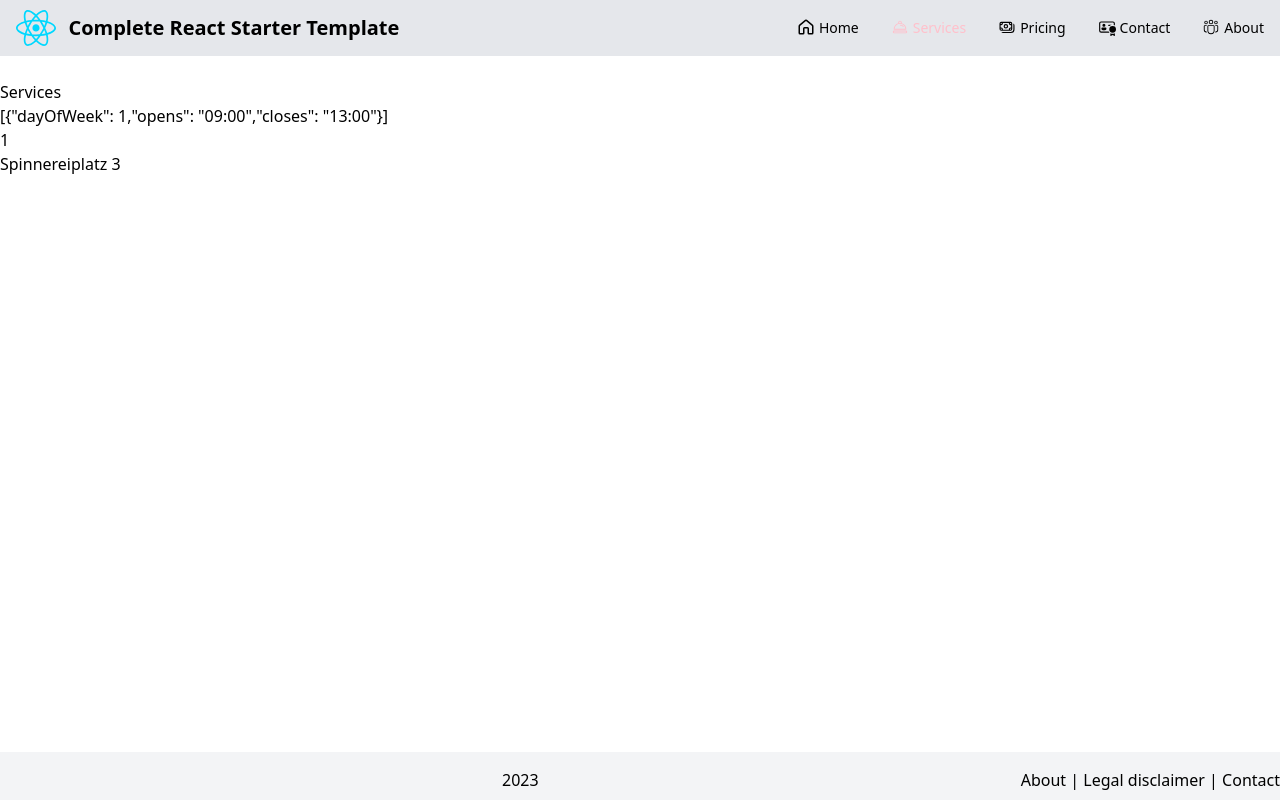
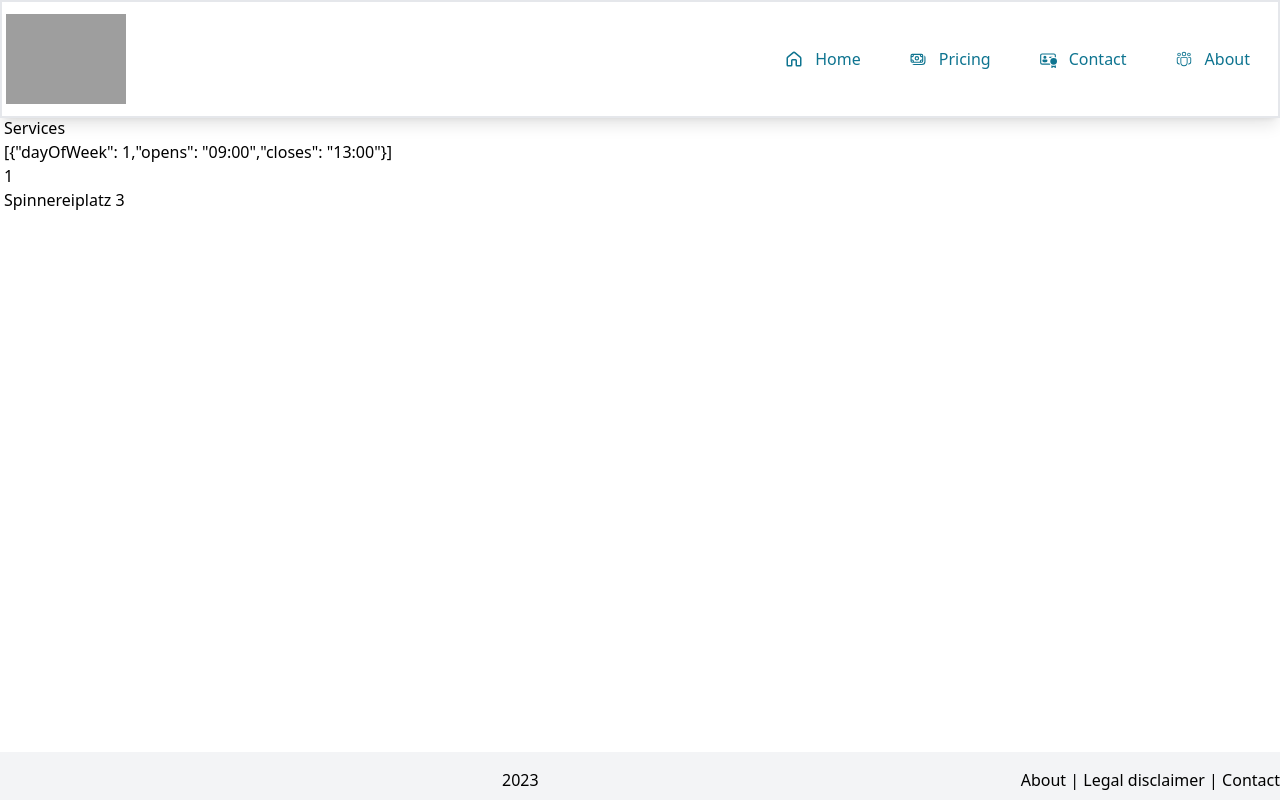
Before and after one commit to AndreasKarz/ReactStarterTemplate, a React (Vite) app: page /services in a window 1280 px wide. Built offline with nearby package versions, Linux system fonts and the light colour scheme; grey boxes are pictures that could not be loaded; some icons are missing.

Commit message:
Switch from FlowBite to FloatUI

```diff
--- a/package.json
+++ b/package.json
@@ -10,8 +10,6 @@
 	},
 	"dependencies": {
 		"axios": "^1.4.0",
-		"flowbite": "^1.8.1",
-		"flowbite-react": "^0.5.0",
 		"i18next": "^23.4.5",
 		"i18next-browser-languagedetector": "^7.1.0",
 		"i18next-http-backend": "^2.2.1",
--- a/public/locales/de/translation.json
+++ b/public/locales/de/translation.json
@@ -1,4 +1,11 @@
 {
+	"home": {
+		"seo": {
+			"title": "Wir erledigen das, was ihre Entwickler nicht gerne tun!",
+			"description": "Welche Entwickler schreiben schon gerne Tests?",
+			"keywords": "Kontakt, Testen, Software, Test, Automatisiert, Playwright, Selenium, Specflow"
+		}
+	},
 	"hero1": "Konzentrieren Sie sich auf Ihre Softwareentwicklung.",
 	"hero2": "Wir schreiben Ihre Tests!",
 	"intro": "Erleichtern Sie Ihre agile Software-Entwicklung mit unserer Unterstützung beim automatisierten Testen. Unser Team setzt Playwright, Selenium und Specflow ein, um effiziente und zuverlässige Test-Suites zu schreiben. Überlassen Sie uns Ihre Tests, damit Sie sich auf Ihre App-Entwicklung konzentrieren können.",
--- a/public/locales/en/translation.json
+++ b/public/locales/en/translation.json
@@ -1,4 +1,11 @@
 {
+	"home": {
+		"seo": {
+			"title": "We do what their developers hate to do!",
+			"description": "What developer likes to write tests?",
+			"keywords": "Kontakt, Testen, Software, Test, Automatisiert, Playwright, Selenium, Specflow"
+		}
+	},
 	"hero1": "Be focused on your software development.",
 	"hero2": "We write your tests!",
 	"intro": "Facilitate your agile software development with our automated testing support. Our team uses Playwright, Selenium and Specflow to write efficient and reliable test suites. Let us take care of your testing so you can focus on your app development.",
--- a/src/components/NavBar.tsx
+++ b/src/components/NavBar.tsx
@@ -1,58 +1,94 @@
 /**
+ * https://floatui.com/components/navbars
  * https://icon-sets.iconify.design/
- * https://tailwindcss.com/docs/margin
  */
-import { Navbar } from 'flowbite-react';
 import NavBarLink from './NavBarLink';
+import { useState } from 'react';
 import { useTranslation } from 'react-i18next';
 
 export default function NavBar() {
 	const { t } = useTranslation();
+	const [state, setState] = useState(false);
+
+	const navigation = [
+		{ label: t('nav.home'), path: '/', icon: 'fluent:home-12-regular' },
+		{ label: t('nav.prices'), path: '/pricing', icon: 'fluent:money-24-regular' },
+		{ label: t('nav.contact'), path: '/contact', icon: 'fluent:contact-card-ribbon-16-regular' },
+		{ label: t('nav.about'), path: '/about', icon: 'fluent:people-team-20-regular' },
+	];
 
 	return (
-		<Navbar
-			fluid={false}
-			rounded={false}
-			className='bg-gray-200'
-		>
-			<Navbar.Brand>
-				<img
-					src='/src/assets/react.svg'
-					className='mr-3 h-6 sm:h-9'
-					alt='Flowbite Logo'
-				/>
-				<span className='self-center whitespace-nowrap text-xl font-semibold dark:text-white'>
-					Complete React Starter Template
-				</span>
-			</Navbar.Brand>
-			<Navbar.Toggle />
-			<Navbar.Collapse>
-				<NavBarLink
-					to='/'
-					icon='fluent:home-12-regular'
-					label={t('nav.home')}
-				/>
-				<NavBarLink
-					to='/services'
-					icon='fluent:service-bell-20-regular'
-					label={t('nav.services')}
-				/>
-				<NavBarLink
-					to='/pricing'
-					icon='fluent:money-24-regular'
-					label={t('nav.prices')}
-				/>
-				<NavBarLink
-					to='/contact'
-					icon='fluent:contact-card-ribbon-16-regular'
-					label={t('nav.contact')}
-				/>
-				<NavBarLink
-					to='/about'
-					icon='fluent:people-team-20-regular'
-					label={t('nav.about')}
-				/>
-			</Navbar.Collapse>
-		</Navbar>
+		<nav className='bg-white/90 backdrop-blur-md shadow-lg w-full border-2 border-black-100 z-50'>
+			<div className='items-center px-1 max-w-screen-xl mx-auto md:flex md:px-1'>
+				<div className='flex items-center justify-between py-1 md:py-3 md:block '>
+					<a href='javascript:void(0)'>
+						<img
+							src='https://www.floatui.com/logo.svg'
+							width={120}
+							height={50}
+							alt='Float UI logo'
+						/>
+					</a>
+					<div className='md:hidden'>
+						<button
+							className='text-gray-700 outline-none p-2 rounded-md focus:border-gray-400 focus:border'
+							onClick={() => setState(!state)}
+						>
+							{state ? (
+								<svg
+									xmlns='http://www.w3.org/2000/svg'
+									className='h-6 w-6'
+									viewBox='0 0 20 20'
+									fill='currentColor'
+								>
+									<path
+										fillRule='evenodd'
+										d='M4.293 4.293a1 1 0 011.414 0L10 8.586l4.293-4.293a1 1 0 111.414 1.414L11.414 10l4.293 4.293a1 1 0 01-1.414 1.414L10 11.414l-4.293 4.293a1 1 0 01-1.414-1.414L8.586 10 4.293 5.707a1 1 0 010-1.414z'
+										clipRule='evenodd'
+									/>
+								</svg>
+							) : (
+								<svg
+									xmlns='http://www.w3.org/2000/svg'
+									className='h-6 w-6'
+									fill='none'
+									viewBox='0 0 24 24'
+									stroke='currentColor'
+								>
+									<path
+										strokeLinecap='round'
+										strokeLinejoin='round'
+										strokeWidth={2}
+										d='M4 8h16M4 16h16'
+									/>
+								</svg>
+							)}
+						</button>
+					</div>
+				</div>
+				<div
+					className={`flex-1 justify-self-center pb-3 mt-0 md:block md:pb-0  ${
+						state ? 'block' : 'hidden'
+					}`}
+				>
+					<ul className='space-y-0 justify-end flex flex-col md:flex md:flex-row '>
+						{navigation.map((item, idx) => {
+							return (
+								<li
+									key={idx}
+									className='mx-4'
+								>
+									<NavBarLink
+										to={item.path}
+										icon={item.icon}
+										label={item.label}
+									/>
+								</li>
+							);
+						})}
+					</ul>
+				</div>
+			</div>
+		</nav>
 	);
 }
--- a/src/components/NavBarLink.tsx
+++ b/src/components/NavBarLink.tsx
@@ -1,9 +1,5 @@
 import { Icon } from '@iconify/react';
 import { NavLink } from 'react-router-dom';
-
-/**
- * https://www.pluralsight.com/guides/defining-props-in-react-function-component-with-typescript
- */
 
 interface LinkProps {
 	to: string;
@@ -13,7 +9,10 @@ interface LinkProps {
 
 export default function NavBarLink(props: LinkProps) {
 	return (
-		<NavLink to={props.to}>
+		<NavLink
+			to={props.to}
+			className='flex flex-row items-center gap-x-2 py-2 px-2 text-tahiti-dark hover:text-tahiti-light active:text-tahiti-light duration-150'
+		>
 			<Icon
 				icon={props.icon}
 				height={18}
--- a/src/components/Sidebar.tsx
+++ /dev/null
@@ -1,42 +0,0 @@
-import { Sidebar } from 'flowbite-react';
-// import { ReactComponent as Logo } from '../assets/react.svg';
-
-function SideBar() {
-	return (
-		<div
-			id='sidebar'
-			className='w-fit drop-shadow-2xl'
-		>
-			<Sidebar
-				collapsed={false}
-				className='fixed z-0 h-screen overflow-y-auto pt-24 pb-24'
-			>
-				<Sidebar.Items className='bg-gray-50'>
-					<Sidebar.ItemGroup>
-						<Sidebar.Item href='#'>Dashboard</Sidebar.Item>
-						<Sidebar.Item
-							href='#'
-							label='Pro'
-							labelColor='alternative'
-							icon='../assets/react.svg'
-						>
-							Kanban
-						</Sidebar.Item>
-						<Sidebar.Item
-							href='#'
-							label='3'
-						>
-							Inbox
-						</Sidebar.Item>
-						<Sidebar.Item href='#'>Users</Sidebar.Item>
-						<Sidebar.Item href='#'>Products</Sidebar.Item>
-						<Sidebar.Item href='#'>Sign In</Sidebar.Item>
-						<Sidebar.Item href='#'>Sign Up</Sidebar.Item>
-					</Sidebar.ItemGroup>
-				</Sidebar.Items>
-			</Sidebar>
-		</div>
-	);
-}
-
-export default SideBar;
--- a/src/i18n.js
+++ b/src/i18n.js
@@ -3,6 +3,6 @@ import Backend from 'i18next-http-backend';
 import { initReactI18next } from 'react-i18next';
 
 export default i18n.use(Backend).use(initReactI18next).init({
-	fallbackLng: 'en',
+	fallbackLng: 'de',
 	debug: false,
 });
--- a/src/index.css
+++ b/src/index.css
@@ -4,7 +4,7 @@
 
 nav a.active,
 footer a.active {
-	color: pink;
+	color: #67e8f9;
 }
 
 footer {
--- a/src/pages/Pricing.tsx
+++ b/src/pages/Pricing.tsx
@@ -3,5 +3,5 @@ import useSetDocumentTitle from '../hooks/useSetDocumentTitle';
 export default function Pricing() {
 	useSetDocumentTitle({ separator: '-', reverse: true });
 
-	return <div>Pricing</div>;
+	return <div className='px-1 max-w-screen-xl mx-auto mt-4 md:px-1 md:mt-9'>Pricing</div>;
 }
--- a/src/pages/Services.tsx
+++ b/src/pages/Services.tsx
@@ -6,11 +6,11 @@ export default function Services() {
 	let openingHours = JSON.parse(import.meta.env.VITE_OPENING_HOURS);
 
 	return (
-		<>
+		<div className='px-1 max-w-screen-xl mx-auto mt-4 md:px-1 md:mt-9'>
 			<h1>Services</h1>
 			<div>{import.meta.env.VITE_OPENING_HOURS}</div>
 			<p>{openingHours[0]['dayOfWeek']}</p>
 			<p>{import.meta.env.VITE_ADDRESS_STREET}</p>
-		</>
+		</div>
 	);
 }
--- a/tailwind.config.cjs
+++ b/tailwind.config.cjs
@@ -4,14 +4,11 @@ const colors = require('tailwindcss/colors');
 /**
  * A guide to configuring and customizing your Tailwind installation
  * https://tailwindcss.com/docs/configuration
+ * https://tailwindcss.com/docs/customizing-colors#default-color-palette
  */
 
 module.exports = {
-	content: [
-		'./src/**/*.{html,js,jsx,ts,tsx}',
-		'./src/*.{html,js,jsx,ts,tsx}',
-		'node_modules/flowbite-react/**/*.{html,js,jsx,ts,tsx}',
-	],
+	content: ['./src/**/*.{html,js,jsx,ts,tsx}', './src/*.{html,js,jsx,ts,tsx}'],
 	theme: {
 		fontWeight: {
 			hairline: 100,
@@ -29,13 +26,15 @@ module.exports = {
 			center: true,
 		},
 		colors: {
-			/* Define your color schema here */
-			gray: colors.gray,
-			blue: colors.sky,
-			red: colors.rose,
-			h1_light: colors.fuchsia,
+			...colors, // colors from tailwindcss/colors => for real websites define your own colors and remove this line
+			tahiti: {
+				// https://tailwindcss.com/docs/customizing-colors#using-custom-colors
+				light: '#67e8f9',
+				DEFAULT: '#06b6d4',
+				dark: '#0e7490',
+			},
 		},
 		extend: {},
 	},
-	plugins: [require('flowbite/plugin')],
+	plugins: [],
 };
```
Also changed, not shown: src/pages/Home.tsx (+94 -8 lines).
